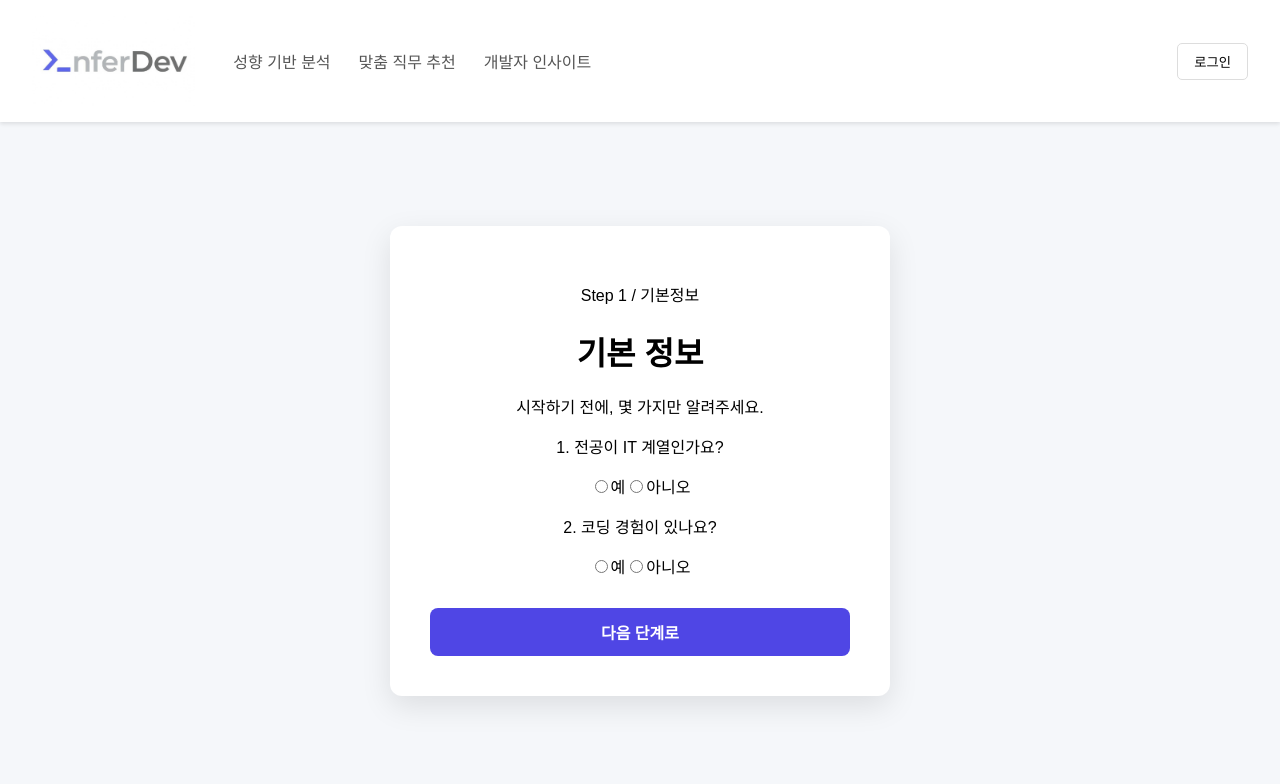
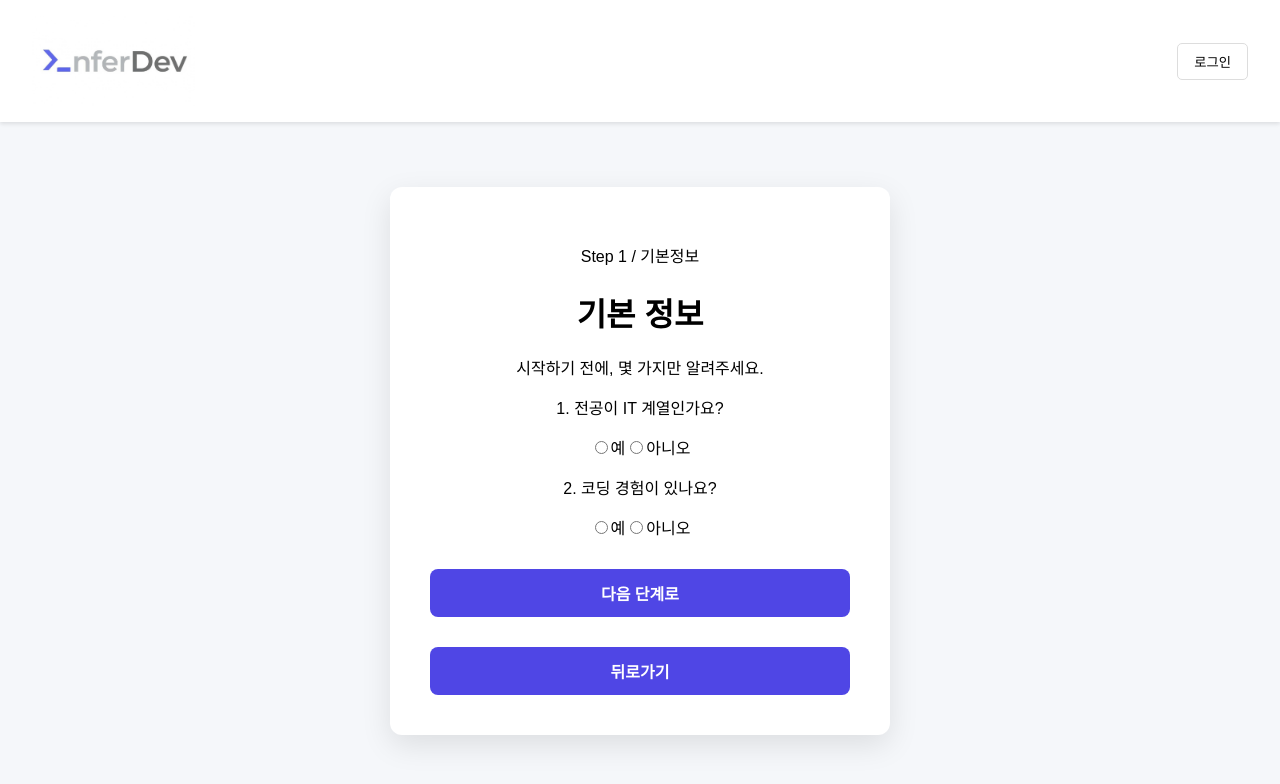
Before and after one commit to Jackpotio/InferDev-frontend, a React (Create React App) app: page / in a window 1280 px wide. Both pictures are taken after a click on the button "설문 시작". Shown: the top 784 px of the page. Built offline with nearby package versions, Linux system fonts and the light colour scheme.

Commit message:
feat: 뒤로가기 버튼 구현1단계

```diff
--- a/src/App.js
+++ b/src/App.js
@@ -54,12 +54,13 @@
   },
 ];
 
-function NavBar({ onLogoClick, onNavClick, isScrolled, onLoginClick }) {
+function NavBar({ onLogoClick, onNavClick, isScrolled, onLoginClick, step }) {
   return (
     <div className={`navbar ${isScrolled ? "navbar-scrolled" : ""}`}>
       <div className="logo" onClick={onLogoClick}>
         <img src="/assets/logo.png" alt="InferDev Logo" />
       </div>
+      {step === 0 && (
         <div className="nav-links">
           <button onClick={() => onNavClick("analysis")}>성향 기반 분석</button>
           <button onClick={() => onNavClick("recommendation")}>
@@ -67,6 +68,7 @@
           </button>
           <button onClick={() => onNavClick("insights")}>개발자 인사이트</button>
         </div>
+      )}
       <button onClick={onLoginClick} className="login-button-navbar">로그인</button> {/* Moved Login button outside nav-links */}
     </div>
   );
@@ -194,6 +196,24 @@
     });
   };
 
+  const handleBack = () => {
+    if (step > 0) {
+      if (step === 2) {
+        // When going back from the survey, reset the current question index
+        setCurrentQuestionIndex(0);
+        // Also, it might be a good idea to reset the scores
+        setScores({
+          frontend: 0,
+          backend: 0,
+          ai: 0,
+        });
+        setStep(1); // Go back to the basic info step
+      } else {
+        setStep(step - 1);
+      }
+    }
+  };
+
   const goToSurvey = () => {
     // 1. Validate major
     if (!major) {
@@ -228,6 +248,7 @@
         onNavClick={handleNavClick}
         isScrolled={isScrolled}
         onLoginClick={handleLoginClick} // Passed new prop
+        step={step}
       />
       <div className={`navbar-ghost ${isScrolled ? "navbar-ghost-scrolled" : ""}`} />
 
@@ -416,6 +437,7 @@
               다음 단계로
             </button>
           </div>
+          <button onClick={handleBack} className="back-button">뒤로가기</button>
         </div>
       )}
 
@@ -430,6 +452,7 @@
               </button>
             ))}
           </div>
+          <button onClick={handleBack} className="back-button">뒤로가기</button>
         </div>
       )}
       {!showLoginScreen && step === 3 && (
@@ -454,6 +477,7 @@
           <button type="button" onClick={resetSurvey}>
             처음으로
           </button>
+          <button onClick={handleBack} className="back-button">뒤로가기</button>
         </div>
       )}
     </div>
--- a/src/styles.css
+++ b/src/styles.css
@@ -19,6 +19,26 @@
   box-shadow: 0 10px 30px rgba(0, 0, 0, 0.1);
   text-align: center;
   margin: auto;
+  position: relative;
+}
+
+.back-button {
+  background-color: #e0e0e0; /* Light grey background */
+  color: #333; /* Dark text */
+  margin-top: 20px; /* Adjust spacing from elements above */
+  padding: 12px 20px;
+  width: 100%;
+  border: none;
+  border-radius: 8px;
+  font-size: 16px;
+  font-weight: bold;
+  cursor: pointer;
+  transition: background-color 0.2s, transform 0.1s;
+}
+
+.back-button:hover {
+  background-color: #d0d0d0; /* Slightly darker on hover */
+  transform: scale(0.98);
 }
 
 .fade-in {
```
Lines whose indentation alone changed are shown as unchanged.
